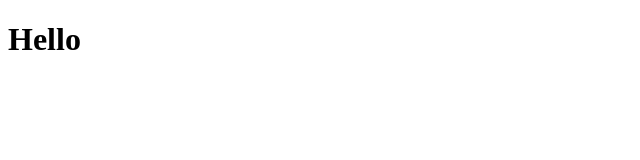
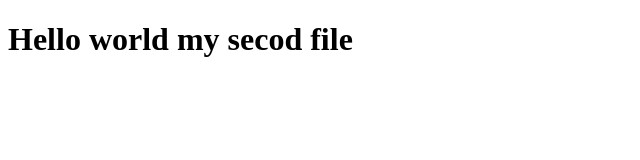
Before and after one commit to makhambettoff-boop/game, a plain HTML site: page index.html in a window 1280 px wide. Shown: the whole page, without its empty margins (0-640 px from the left). Drawn offline with Linux system fonts and the light colour scheme.

Commit message:
jondeldi

```diff
--- a/index.html
+++ b/index.html
@@ -2,10 +2,10 @@
 <html lang="en">
 <head>
     <meta charset="UTF-8">
-    <meta name="viewport" content="width=device-width, initial-scale=1.0">
+    <meta name="ggggg" content="width=device-width, initial-scale=1.0">
     <title>Documen216465223t</title>
 </head>
 <body>
-    <h1>Hello</h1>
+    <h1>Hello world my secod file</h1>
 </body>
 </html>
```
